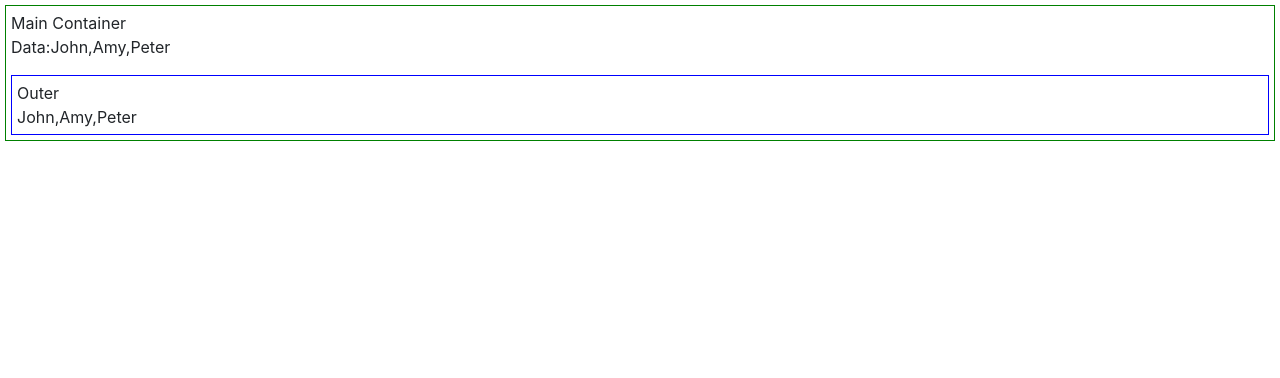
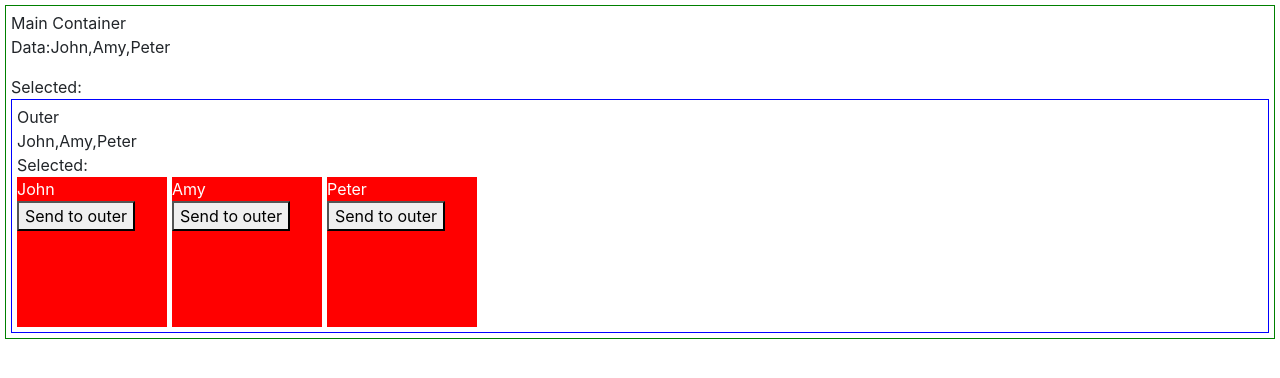
Before and after one commit to VisheshSingh/ng-decoding, an Angular app: page / in a window 1280 px wide. Shown: the top 378 px of the page. Built offline with nearby package versions, Linux system fonts and the light colour scheme.

Commit message:
passing data from inner to outer component thru eventEmiiter

```diff
--- a/src/app/app.component.html
+++ b/src/app/app.component.html
@@ -1,5 +1,7 @@
 <div class="main-container">
   <span>Main Container</span>
   <p>Data:{{names}}</p>
-  <app-outer [names]="names"></app-outer>
+  <div>Selected: {{name}}</div>
+  <app-outer [names]="names" (eventFromOuter)="eventFromOuter($event)"></app-outer>
+
 </div>
--- a/src/app/app.component.ts
+++ b/src/app/app.component.ts
@@ -7,5 +7,12 @@ import { Component } from '@angular/core';
 })
 export class AppComponent {
   names:string[] = ["John","Amy","Peter"];
+  name= '';
   title = 'app';
+
+  eventFromOuter(passed: string){
+    this.name = passed;
+  }
+
+
 }
--- a/src/app/app.module.ts
+++ b/src/app/app.module.ts
@@ -6,6 +6,7 @@ import { AppComponent } from './app.component';
 import { NamesComponent } from './names/names.component';
 import { NameTagComponent } from './name-tag/name-tag.component';
 import { OuterComponent } from './outer/outer.component';
+import { InnerComponent } from './inner/inner.component';
 
 
 @NgModule({
@@ -13,7 +14,8 @@ import { OuterComponent } from './outer/outer.component';
     AppComponent,
     NamesComponent,
     NameTagComponent,
-    OuterComponent
+    OuterComponent,
+    InnerComponent
   ],
   imports: [
     BrowserModule,FormsModule
--- /dev/null
+++ b/src/app/inner/inner.component.css
@@ -0,0 +1,8 @@
+.inner-container{
+    width: 150px;
+    height: 150px;
+    background-color: red;
+    color: #fff;
+    display: inline-block;
+    margin-right: 5px;
+}
--- /dev/null
+++ b/src/app/inner/inner.component.html
@@ -0,0 +1,6 @@
+<div class="inner-container">
+  <span class="name">
+    {{name}}
+  </span>
+  <button (click)="sendToOuter()">Send to outer</button>
+</div>
--- /dev/null
+++ b/src/app/inner/inner.component.ts
@@ -0,0 +1,20 @@
+import { Component, OnInit, Input, Output, EventEmitter } from '@angular/core';
+
+@Component({
+  selector: 'app-inner',
+  templateUrl: './inner.component.html',
+  styleUrls: ['./inner.component.css']
+})
+export class InnerComponent implements OnInit {
+  @Input() name:string;
+  @Output() eventFromInner = new EventEmitter<string>();
+
+  constructor() { }
+
+  ngOnInit() {
+  }
+
+  sendToOuter(){
+    this.eventFromInner.emit(this.name);
+  }
+}
--- a/src/app/outer/outer.component.html
+++ b/src/app/outer/outer.component.html
@@ -1,4 +1,6 @@
 <div class="outer-container">
   <span>Outer</span>
   <div>{{names}}</div>
+  <div>Selected: {{name}}</div>
+  <app-inner *ngFor="let name of names" [name]="name" (eventFromInner)="eventFromInner($event)"></app-inner>
 </div>
--- a/src/app/outer/outer.component.ts
+++ b/src/app/outer/outer.component.ts
@@ -1,4 +1,4 @@
-import { Component, OnInit, Input } from '@angular/core';
+import { Component, OnInit, Input, Output, EventEmitter } from '@angular/core';
 
 @Component({
   selector: 'app-outer',
@@ -6,10 +6,18 @@ import { Component, OnInit, Input } from '@angular/core';
   styleUrls: ['./outer.component.css']
 })
 export class OuterComponent implements OnInit {
-  @Input() names: string;
+  @Input() names;
+  @Output() eventFromOuter = new EventEmitter<string>();
+  name:string = '';
+
   constructor() { }
 
   ngOnInit() {
   }
 
+  eventFromInner(passed: string){
+    this.name = passed;
+    this.eventFromOuter.emit(this.name);
+  }
+
 }
```
Also changed, not shown: 1 other file (tests, documents, lock files or other folders).
